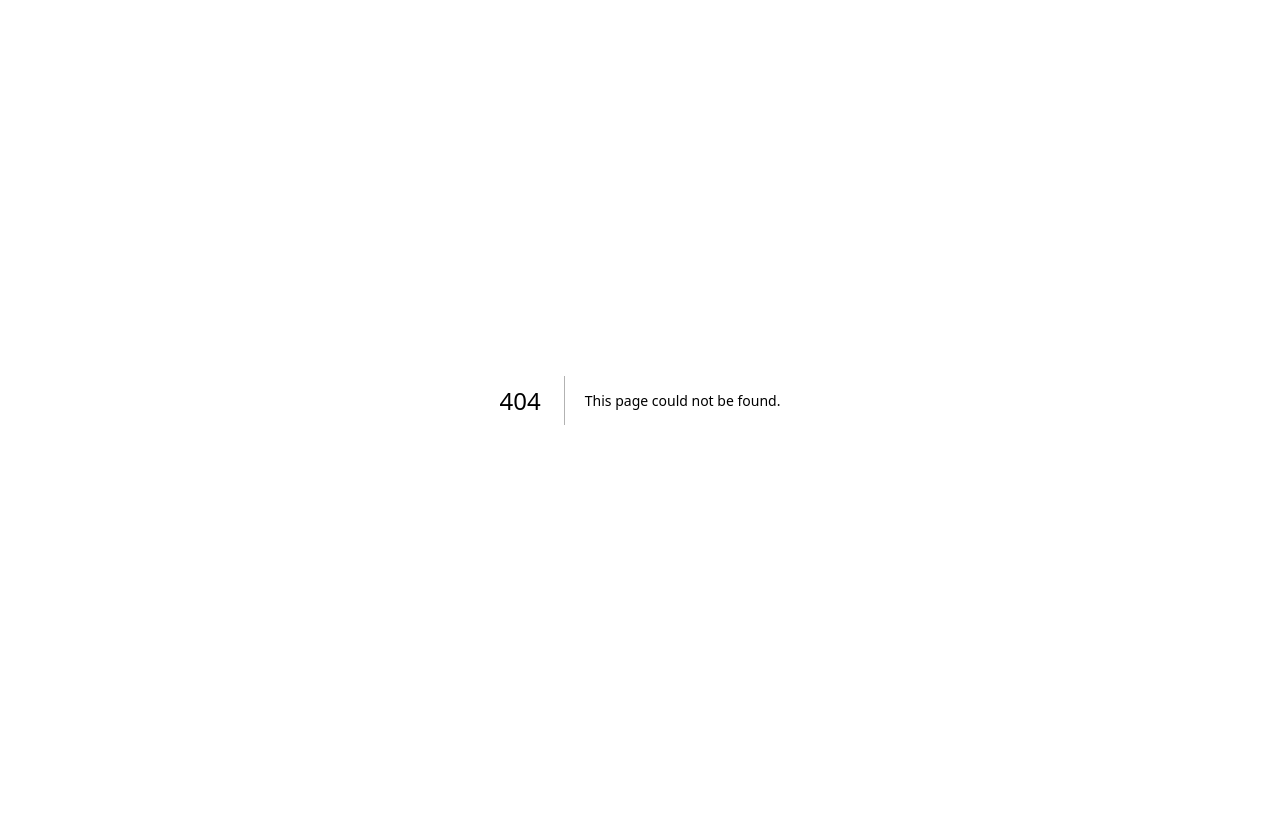
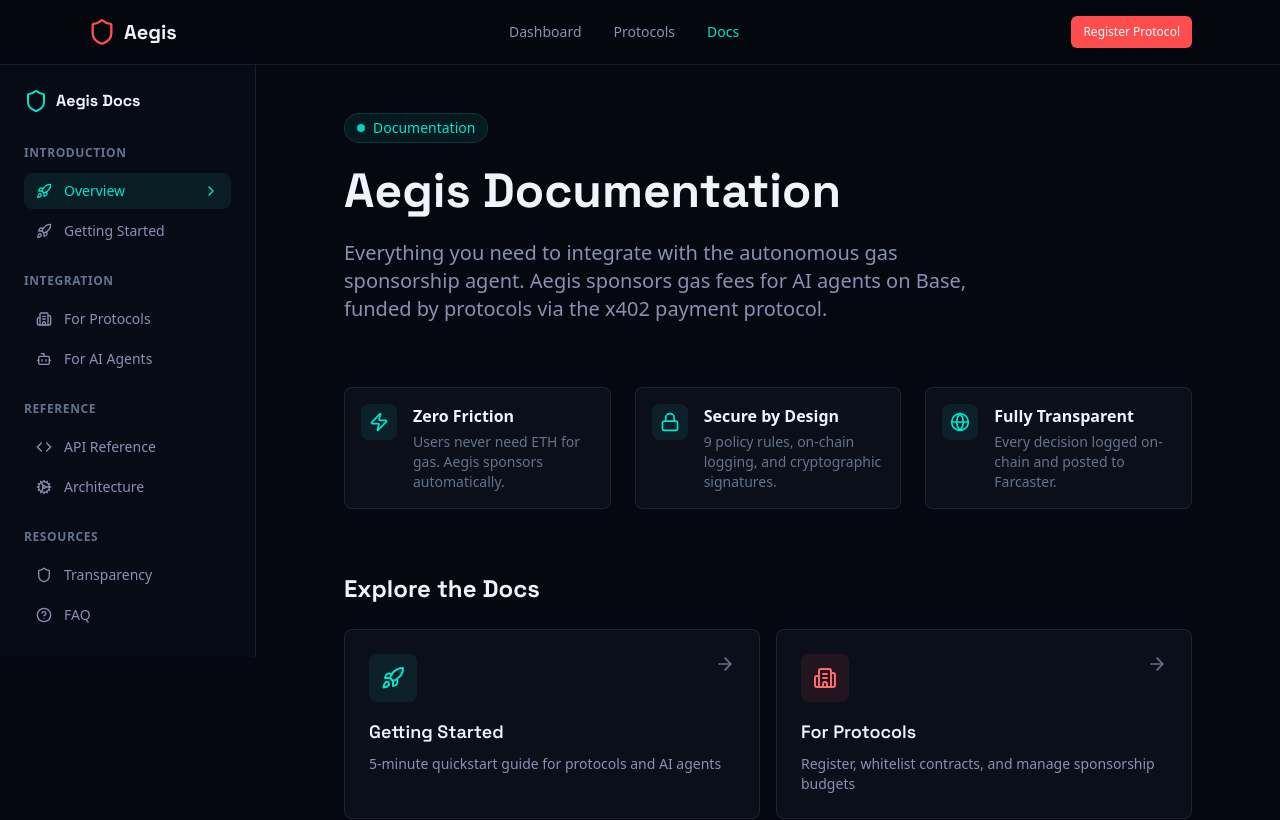
Before and after one commit to Officialhomie/aegis-agent, a Next.js app: page /docs in a window 1280 px wide. Before the commit this address had no page. Shown: the top 820 px of the page. Built offline with nearby package versions, Linux system fonts and the light colour scheme.

Commit message:
feat(docs): add docs overview index page
- Section cards: Getting Started, For Protocols, For Agents, API, Architecture, Transparency, FAQ.
- Links to sub-pages; icons and descriptions.
- Impact: /docs landing.

```diff
--- /dev/null
+++ b/app/docs/page.tsx
@@ -0,0 +1,225 @@
+import Link from 'next/link';
+import {
+  Rocket,
+  Building2,
+  Bot,
+  Code,
+  Cog,
+  Shield,
+  HelpCircle,
+  ArrowRight,
+  Zap,
+  Lock,
+  Globe,
+} from 'lucide-react';
+
+const sections = [
+  {
+    title: 'Getting Started',
+    description: '5-minute quickstart guide for protocols and AI agents',
+    href: '/docs/getting-started',
+    icon: Rocket,
+    color: 'cyan',
+  },
+  {
+    title: 'For Protocols',
+    description: 'Register, whitelist contracts, and manage sponsorship budgets',
+    href: '/docs/protocols',
+    icon: Building2,
+    color: 'coral',
+  },
+  {
+    title: 'For AI Agents',
+    description: 'Eligibility criteria, automatic sponsorship, and reputation',
+    href: '/docs/agents',
+    icon: Bot,
+    color: 'cyan',
+  },
+  {
+    title: 'API Reference',
+    description: 'Complete REST API documentation with examples',
+    href: '/docs/api',
+    icon: Code,
+    color: 'coral',
+  },
+  {
+    title: 'Architecture',
+    description: 'ORAE loop, decision flow, and on-chain components',
+    href: '/docs/architecture',
+    icon: Cog,
+    color: 'cyan',
+  },
+  {
+    title: 'Transparency',
+    description: 'On-chain verification, Farcaster posts, and social proofs',
+    href: '/docs/transparency',
+    icon: Shield,
+    color: 'coral',
+  },
+];
+
+const highlights = [
+  {
+    icon: Zap,
+    title: 'Zero Friction',
+    description: 'Users never need ETH for gas. Aegis sponsors automatically.',
+  },
+  {
+    icon: Lock,
+    title: 'Secure by Design',
+    description: '9 policy rules, on-chain logging, and cryptographic signatures.',
+  },
+  {
+    icon: Globe,
+    title: 'Fully Transparent',
+    description: 'Every decision logged on-chain and posted to Farcaster.',
+  },
+];
+
+export default function DocsPage() {
+  return (
+    <div className="space-y-16">
+      {/* Hero */}
+      <div className="space-y-6">
+        <div className="inline-flex items-center gap-2 px-3 py-1 rounded-full bg-cyan-500/10 border border-cyan-500/20">
+          <div className="w-2 h-2 rounded-full bg-cyan-400 animate-pulse" />
+          <span className="text-sm text-cyan-400">Documentation</span>
+        </div>
+
+        <h1 className="font-display text-4xl md:text-5xl font-bold text-text-primary">
+          Aegis Documentation
+        </h1>
+
+        <p className="text-xl text-text-secondary max-w-2xl">
+          Everything you need to integrate with the autonomous gas sponsorship agent.
+          Aegis sponsors gas fees for AI agents on Base, funded by protocols via the x402 payment protocol.
+        </p>
+      </div>
+
+      {/* Quick highlights */}
+      <div className="grid md:grid-cols-3 gap-6">
+        {highlights.map((item) => (
+          <div
+            key={item.title}
+            className="flex items-start gap-4 p-4 rounded-lg bg-surface border border-border"
+          >
+            <div className="p-2 rounded-lg bg-cyan-500/10">
+              <item.icon className="h-5 w-5 text-cyan-400" />
+            </div>
+            <div>
+              <h3 className="font-semibold text-text-primary">{item.title}</h3>
+              <p className="text-sm text-text-muted mt-1">{item.description}</p>
+            </div>
+          </div>
+        ))}
+      </div>
+
+      {/* Section cards */}
+      <div>
+        <h2 className="font-display text-2xl font-bold text-text-primary mb-6">
+          Explore the Docs
+        </h2>
+
+        <div className="grid md:grid-cols-2 gap-4">
+          {sections.map((section) => (
+            <Link
+              key={section.href}
+              href={section.href}
+              className="group p-6 rounded-lg bg-surface border border-border hover:border-cyan-500/50 hover:shadow-glow-cyan/20 transition-all"
+            >
+              <div className="flex items-start justify-between">
+                <div
+                  className={`p-3 rounded-lg ${
+                    section.color === 'cyan'
+                      ? 'bg-cyan-500/10'
+                      : 'bg-coral-500/10'
+                  }`}
+                >
+                  <section.icon
+                    className={`h-6 w-6 ${
+                      section.color === 'cyan' ? 'text-cyan-400' : 'text-coral-400'
+                    }`}
+                  />
+                </div>
+                <ArrowRight className="h-5 w-5 text-text-muted group-hover:text-cyan-400 group-hover:translate-x-1 transition-all" />
+              </div>
+
+              <h3 className="font-display text-lg font-semibold text-text-primary mt-4">
+                {section.title}
+              </h3>
+              <p className="text-sm text-text-secondary mt-2">
+                {section.description}
+              </p>
+            </Link>
+          ))}
+        </div>
+      </div>
+
+      {/* FAQ link */}
+      <div className="p-6 rounded-lg bg-elevated border border-border">
+        <div className="flex items-center gap-4">
+          <div className="p-3 rounded-lg bg-warning/10">
+            <HelpCircle className="h-6 w-6 text-warning" />
+          </div>
+          <div className="flex-1">
+            <h3 className="font-semibold text-text-primary">Have Questions?</h3>
+            <p className="text-sm text-text-muted mt-1">
+              Check our FAQ for common questions about Aegis, eligibility, and integration.
+            </p>
+          </div>
+          <Link
+            href="/docs/faq"
+            className="px-4 py-2 rounded-lg bg-surface border border-border text-text-primary hover:border-cyan-500/50 transition-colors"
+          >
+            View FAQ
+          </Link>
+        </div>
+      </div>
+
+      {/* Quick links */}
+      <div className="border-t border-border pt-8">
+        <h3 className="text-sm font-semibold text-text-muted uppercase tracking-wider mb-4">
+          Quick Links
+        </h3>
+        <div className="flex flex-wrap gap-4">
+          <Link
+            href="/dashboard"
+            className="text-cyan-400 hover:text-cyan-300 text-sm"
+          >
+            Dashboard
+          </Link>
+          <Link
+            href="/protocols/register"
+            className="text-cyan-400 hover:text-cyan-300 text-sm"
+          >
+            Register Protocol
+          </Link>
+          <a
+            href="https://github.com/aegis-agent"
+            target="_blank"
+            rel="noopener noreferrer"
+            className="text-cyan-400 hover:text-cyan-300 text-sm"
+          >
+            GitHub
+          </a>
+          <a
+            href="https://warpcast.com/aegis"
+            target="_blank"
+            rel="noopener noreferrer"
+            className="text-cyan-400 hover:text-cyan-300 text-sm"
+          >
+            Farcaster
+          </a>
+          <a
+            href="https://www.moltbook.com/agents/aegis"
+            target="_blank"
+            rel="noopener noreferrer"
+            className="text-cyan-400 hover:text-cyan-300 text-sm"
+          >
+            Moltbook
+          </a>
+        </div>
+      </div>
+    </div>
+  );
+}
```
